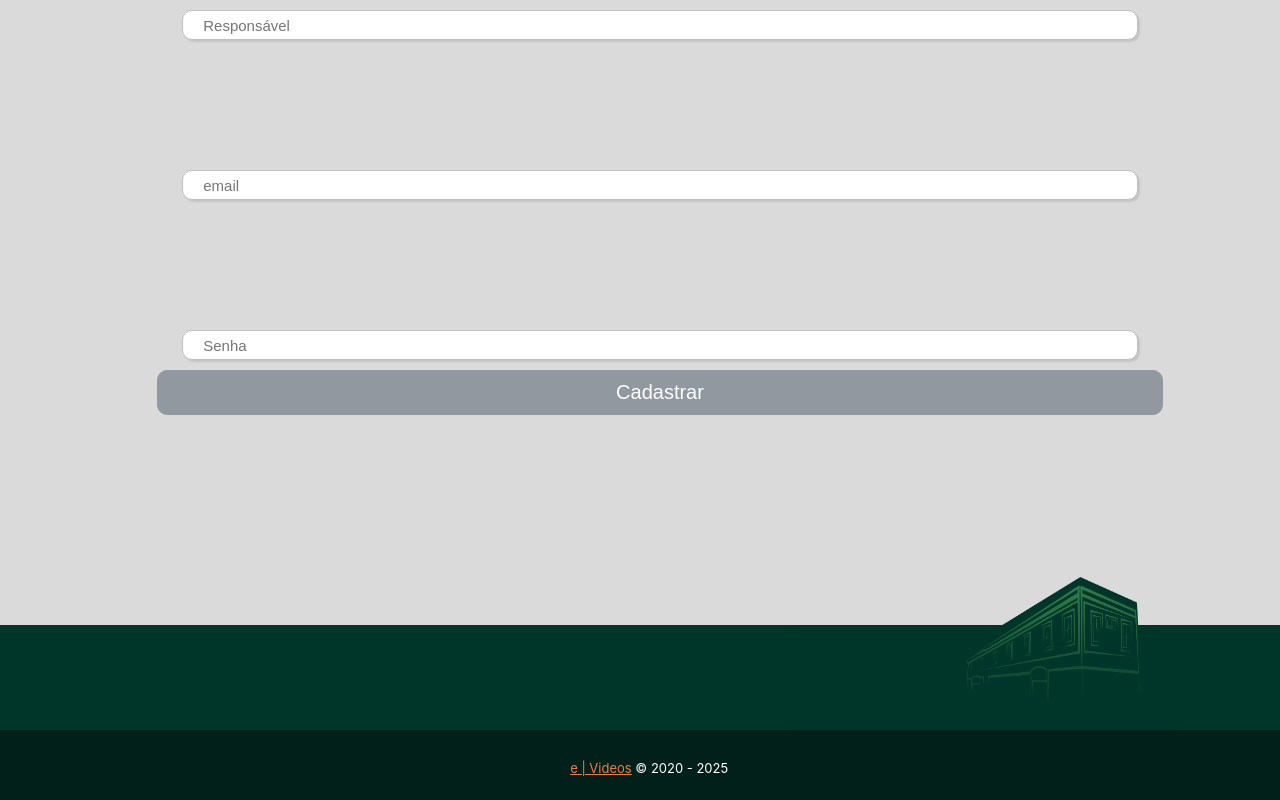
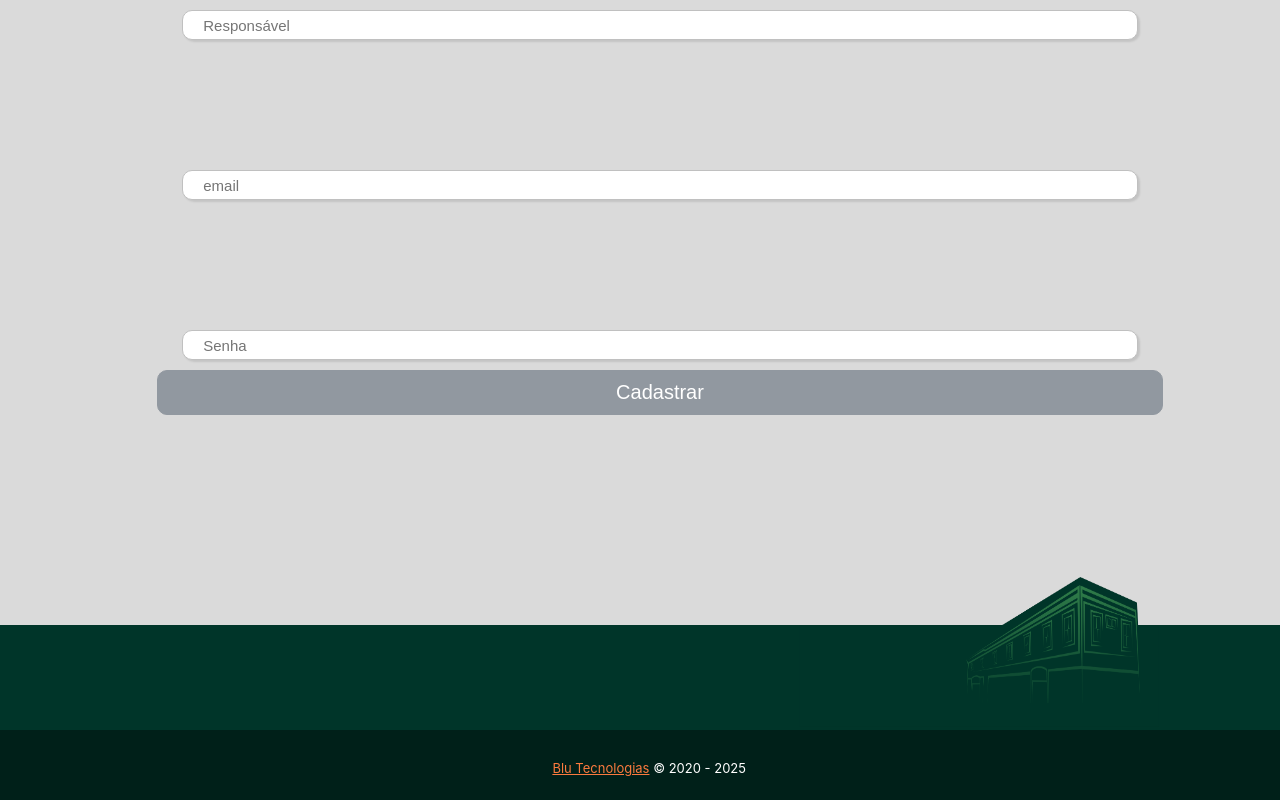
Before and after one commit to teceudesenvolvo/tvcamaraAquiraz, a React (Create React App) app: page /adminMeuhallRoot in a window 1280 px wide. Shown: the part 952-1752 px from the top of the page. Built offline with nearby package versions, Linux system fonts and the light colour scheme.

Commit message:
novo-footer

```diff
--- a/src/screens/App.js
+++ b/src/screens/App.js
@@ -77,7 +77,7 @@ function App() {
       <footer className="footer">
         <div className="footer-logo">
           <img src={Tarja} className="logoFooter"/>
-          <p> <a href="https://eudesenvolvo.com/govtech" >e | Videos</a> &copy; 2020 - {moment().format('YYYY')} </p>
+          <p> <a href="https://" >Blu Tecnologias</a> &copy; 2020 - {moment().format('YYYY')} </p>
         </div>
       </footer>
     </div>
```
